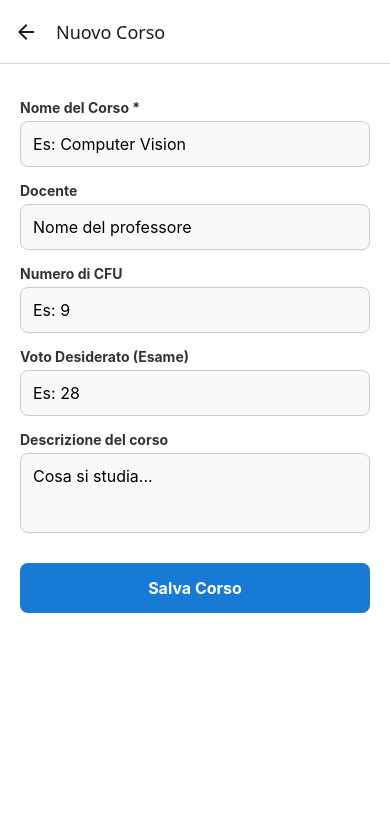
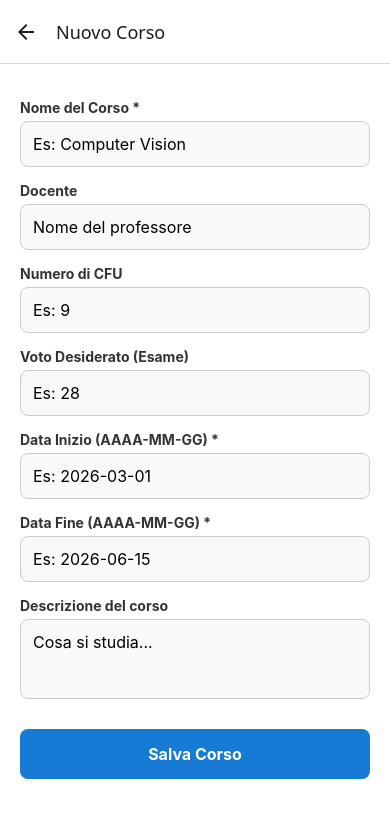
Before and after one commit to Angelo04-COP/Study-Exam-Planner, a React Native app: screen /AddCorso in a window 390 px wide. Shown: the top 818 px of the page. Built offline with nearby package versions, Linux system fonts and the light colour scheme.

Commit message:
modifiche data

```diff
--- a/src/screens/add/AddCorsoScreen.tsx
+++ b/src/screens/add/AddCorsoScreen.tsx
@@ -14,12 +14,22 @@ export default function NuovoCorsoScreen({ navigation }: { navigation: any }) {
   const [descrizione, setDescrizione] = useState('');
   const [votoDesiderato, setVotoDesiderato] = useState('');
 
+  // Nuovi stati per la gestione manuale delle date di inizio e fine
+  const [dataInizio, setDataInizio] = useState('');
+  const [dataFine, setDataFine] = useState('');
+
   const semestre = "Secondo Semestre";
   const annoAccademico = "2025/2026";
 
   const handleSalvaCorso = async () => {
     if (!nome.trim()) {
       Alert.alert("Errore", "Il nome del corso è obbligatorio!");
+      return;
+    }
+
+    // Validazione base per assicurarsi che i campi data non siano vuoti
+    if (!dataInizio.trim() || !dataFine.trim()) {
+      Alert.alert("Errore", "Le date di inizio e fine sono obbligatorie!");
       return;
     }
 
@@ -34,8 +44,8 @@ export default function NuovoCorsoScreen({ navigation }: { navigation: any }) {
       stato: 'in corso',
       voto_desiderato: votoDesiderato ? parseInt(votoDesiderato, 10) : 18,
       voto_ottenuto: null,
-      data_inizio: '2026-03-01',
-      data_fine: '2026-06-15',
+      data_inizio: dataInizio.trim(), // Salvataggio del valore dinamico inserito dall'utente
+      data_fine: dataFine.trim(),     // Salvataggio del valore dinamico inserito dall'utente
       colore: '#177AD5',
       anno: 1
     };
@@ -72,6 +82,24 @@ export default function NuovoCorsoScreen({ navigation }: { navigation: any }) {
       <Text style={styles.label}>Voto Desiderato (Esame)</Text>
       <TextInput style={styles.input} placeholder="Es: 28" keyboardType="numeric" value={votoDesiderato} onChangeText={setVotoDesiderato} />
 
+      {/* --- NUOVI CAMPI INPUT PER LE DATE --- */}
+      <Text style={styles.label}>Data Inizio (AAAA-MM-GG) *</Text>
+      <TextInput
+        style={styles.input}
+        placeholder="Es: 2026-03-01"
+        value={dataInizio}
+        onChangeText={setDataInizio}
+      />
+
+      <Text style={styles.label}>Data Fine (AAAA-MM-GG) *</Text>
+      <TextInput
+        style={styles.input}
+        placeholder="Es: 2026-06-15"
+        value={dataFine}
+        onChangeText={setDataFine}
+      />
+      {/* ------------------------------------- */}
+
       <Text style={styles.label}>Descrizione del corso</Text>
       <TextInput style={[styles.input, styles.textArea]} placeholder="Cosa si studia..." multiline value={descrizione} onChangeText={setDescrizione} />
 
--- a/src/screens/add/AddEsameScreen.tsx
+++ b/src/screens/add/AddEsameScreen.tsx
@@ -77,6 +77,6 @@ const styles = StyleSheet.create({
   container: { flex: 1, backgroundColor: '#fff', padding: 20 },
   label: { fontSize: 14, fontWeight: 'bold', color: '#333', marginBottom: 5, marginTop: 15 },
   input: { borderWidth: 1, borderColor: '#ccc', borderRadius: 8, padding: 12, fontSize: 16, backgroundColor: '#f9f9f9' },
-  btnSalva: { backgroundColor: '#FF5252', padding: 15, borderRadius: 8, alignItems: 'center', marginTop: 30 },
+  btnSalva: { backgroundColor: '#177AD5', padding: 15, borderRadius: 8, alignItems: 'center', marginTop: 30 },
   btnText: { color: '#fff', fontSize: 16, fontWeight: 'bold' }
 });
```
